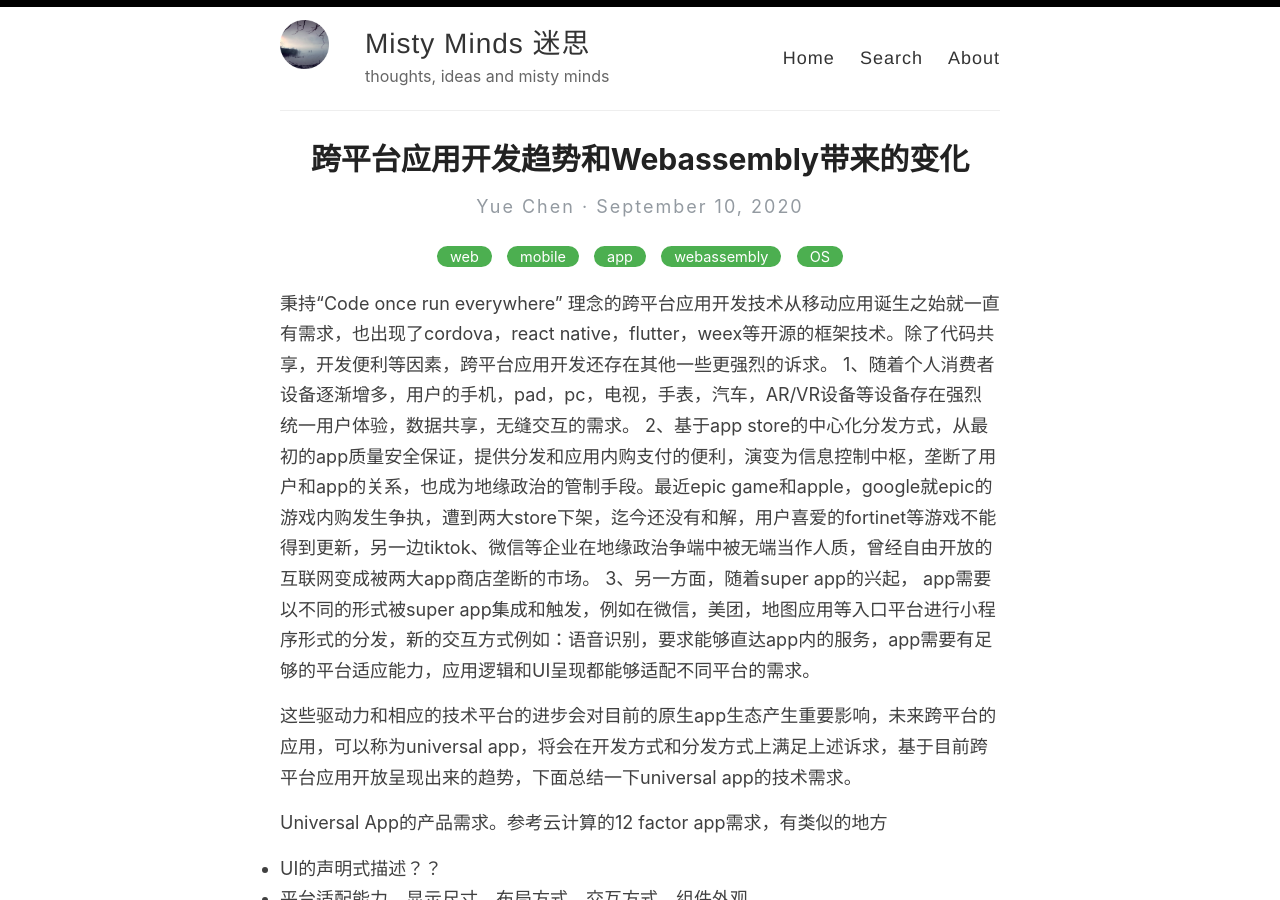
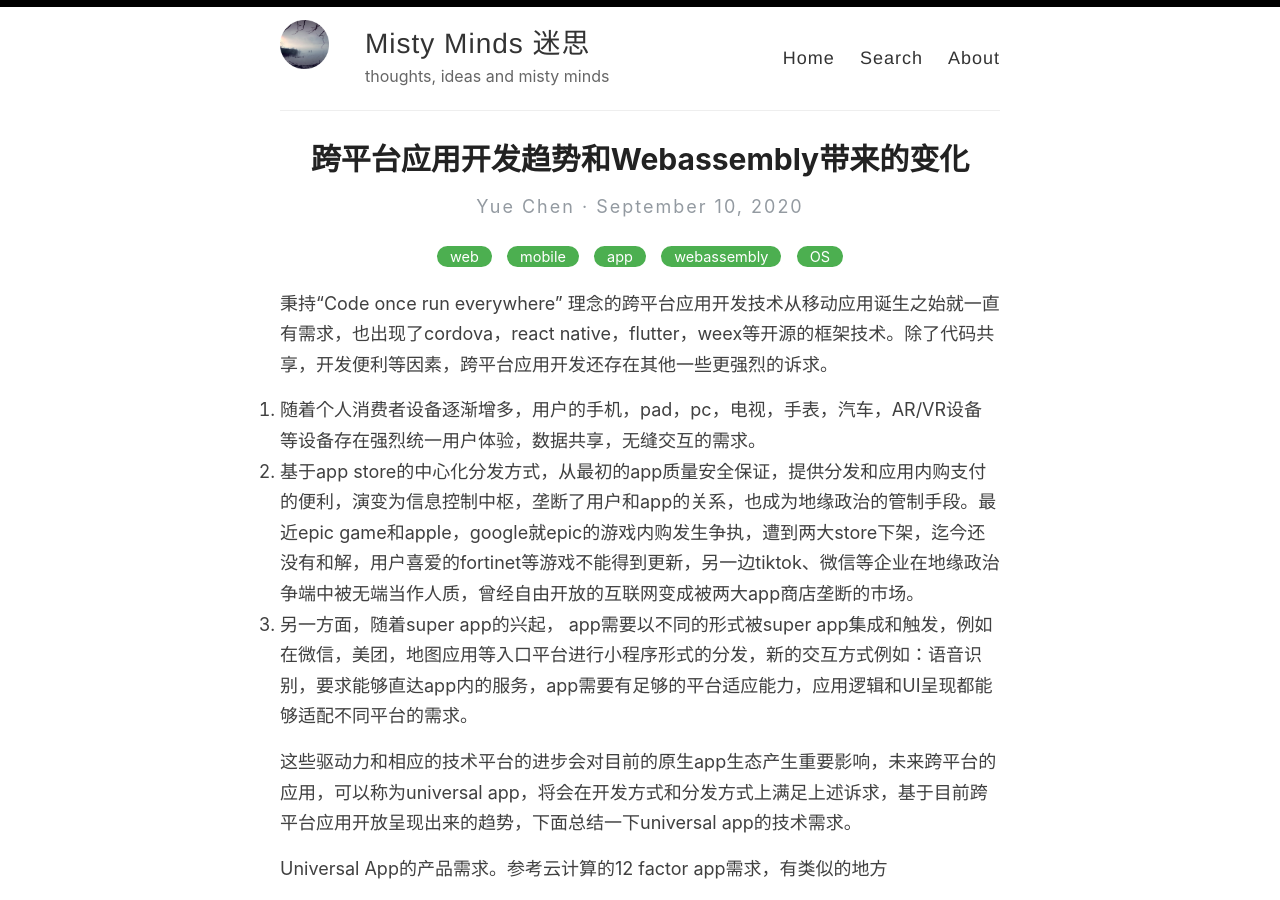
Before and after one commit to sbagga/mistyminds, a Jekyll site: the page built from _posts/2020-09-10-跨平台应用开发趋势和Webassembly带来的变化.md, in a window 1280 px wide and 900 px high. Built offline with Jekyll 4.4.1, drawn with Linux system fonts in a browser that asks for light colours.

Commit message:
Update 2020-09-10-跨平台应用开发趋势和Webassembly带来的变化.md

```diff
--- a/_posts/2020-09-10-跨平台应用开发趋势和Webassembly带来的变化.md
+++ b/_posts/2020-09-10-跨平台应用开发趋势和Webassembly带来的变化.md
@@ -8,9 +8,9 @@ excerpt: 移动互联网应用已经发展10年有余，随着技术和商业环
 ---
 
 秉持“Code once run everywhere” 理念的跨平台应用开发技术从移动应用诞生之始就一直有需求，也出现了cordova，react native，flutter，weex等开源的框架技术。除了代码共享，开发便利等因素，跨平台应用开发还存在其他一些更强烈的诉求。
-1、随着个人消费者设备逐渐增多，用户的手机，pad，pc，电视，手表，汽车，AR/VR设备等设备存在强烈统一用户体验，数据共享，无缝交互的需求。
-2、基于app store的中心化分发方式，从最初的app质量安全保证，提供分发和应用内购支付的便利，演变为信息控制中枢，垄断了用户和app的关系，也成为地缘政治的管制手段。最近epic game和apple，google就epic的游戏内购发生争执，遭到两大store下架，迄今还没有和解，用户喜爱的fortinet等游戏不能得到更新，另一边tiktok、微信等企业在地缘政治争端中被无端当作人质，曾经自由开放的互联网变成被两大app商店垄断的市场。
-3、另一方面，随着super app的兴起， app需要以不同的形式被super app集成和触发，例如在微信，美团，地图应用等入口平台进行小程序形式的分发，新的交互方式例如：语音识别，要求能够直达app内的服务，app需要有足够的平台适应能力，应用逻辑和UI呈现都能够适配不同平台的需求。
+1. 随着个人消费者设备逐渐增多，用户的手机，pad，pc，电视，手表，汽车，AR/VR设备等设备存在强烈统一用户体验，数据共享，无缝交互的需求。
+2. 基于app store的中心化分发方式，从最初的app质量安全保证，提供分发和应用内购支付的便利，演变为信息控制中枢，垄断了用户和app的关系，也成为地缘政治的管制手段。最近epic game和apple，google就epic的游戏内购发生争执，遭到两大store下架，迄今还没有和解，用户喜爱的fortinet等游戏不能得到更新，另一边tiktok、微信等企业在地缘政治争端中被无端当作人质，曾经自由开放的互联网变成被两大app商店垄断的市场。
+3. 另一方面，随着super app的兴起， app需要以不同的形式被super app集成和触发，例如在微信，美团，地图应用等入口平台进行小程序形式的分发，新的交互方式例如：语音识别，要求能够直达app内的服务，app需要有足够的平台适应能力，应用逻辑和UI呈现都能够适配不同平台的需求。
 
 这些驱动力和相应的技术平台的进步会对目前的原生app生态产生重要影响，未来跨平台的应用，可以称为universal app，将会在开发方式和分发方式上满足上述诉求，基于目前跨平台应用开放呈现出来的趋势，下面总结一下universal app的技术需求。
 
```
